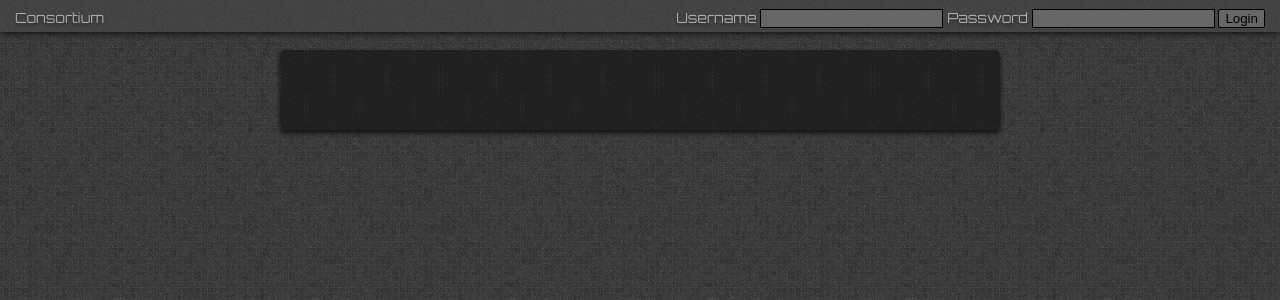
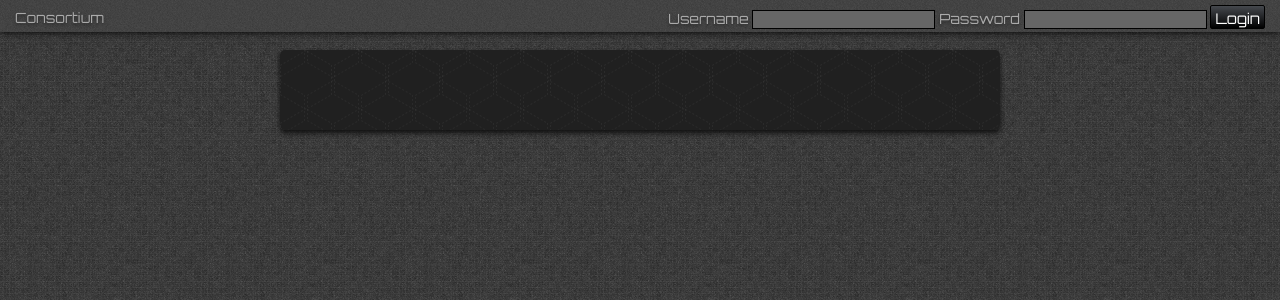
Before and after one commit to ternus/consortium, a Django app: page /accounts/login/ in a window 1280 px wide. Shown: the top 300 px of the page. Run offline with Django 3.2, Linux system fonts and the light colour scheme; parts of the project's set-up code (start-up, migrations or seed data) failed here and were passed over.

Commit message:
f&0%ing login button

```diff
--- a/static/css/consortium-style2.css
+++ b/static/css/consortium-style2.css
@@ -55,9 +55,19 @@ body {
 }
 
 #login_button {
-    background: #666;
+    background: #45484d; /* Old browsers */
+    background: -moz-linear-gradient(top, #45484d 0%, #000000 100%); /* FF3.6+ */
+    background: -webkit-gradient(linear, left top, left bottom, color-stop(0%,#45484d), color-stop(100%,#000000)); /* Chrome,Safari4+ */
+    background: -webkit-linear-gradient(top, #45484d 0%,#000000 100%); /* Chrome10+,Safari5.1+ */
+    background: -o-linear-gradient(top, #45484d 0%,#000000 100%); /* Opera 11.10+ */
+    background: -ms-linear-gradient(top, #45484d 0%,#000000 100%); /* IE10+ */
+    background: linear-gradient(to bottom, #45484d 0%,#000000 100%); /* W3C */
+    filter: progid:DXImageTransform.Microsoft.gradient( startColorstr='#45484d', endColorstr='#000000',GradientType=0 ); /* IE6-9 */
+    color: #fff;
     border: 1px solid black;
     border-radius: 2px;
+    font-size: 11pt;
+    padding: 3px 4px 0px 4px;
 }
 
 #login_button:hover {
--- a/templates/consortium.html
+++ b/templates/consortium.html
@@ -1,5 +1,9 @@
 {% load i18n %}
 <!DOCTYPE html>
+
+<!-- Written by ternus <ternus at cternus dot net> -->
+<!-- http://cternus.net -->
+
 <html>
 <head>
     <title>Consortium</title>
@@ -14,13 +18,6 @@
 
     <script type="text/javascript" src="{{ STATIC_URL }}js/jquery-1.8.3.min.js"></script>
     <script type="text/javascript" src="{{ STATIC_URL }}js/jquery.corner.js"></script>
-
-    <script type="text/javascript">
-        $(document).ready(function(){
-
-        })
-    </script>
-
     {% block headers %}
     {% endblock %}
 </head>
@@ -59,8 +56,8 @@
                         <td><label for="id_password">Password</label></td>
                         <td><input class="login_input" type="password" name="password" id="id_password" /></td>
                     </tr>
-                    <input id="login_button" type="submit" value="Login" />
-                    <input type="hidden" name="next" value="{{ next }}" />
+                    <input id="login_button" class="consortium" type="submit" value="Login" />
+                    <input type="hidden" name="next" value="/market/" />
                 </form>
 
                 </li>
```
